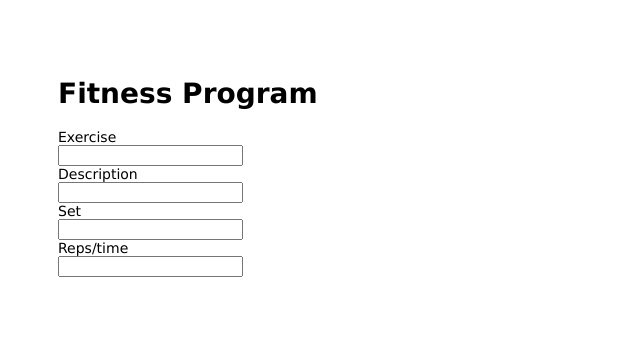
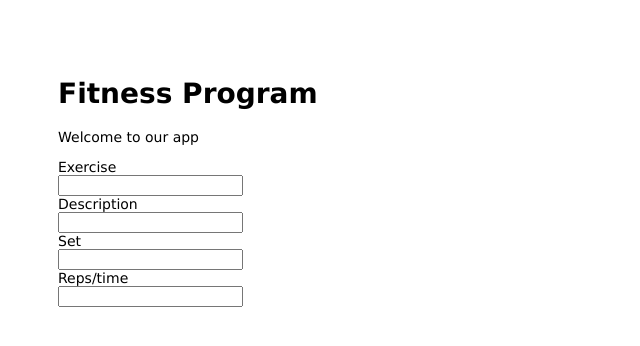
Before and after one commit to MartinBjerre/FitnessAppWebG13, a Node server app: page /addfitness/ in a window 1280 px wide. Shown: the top 346 px of the page, without its empty margins (0-640 px from the left). Run offline with Node 20, Linux system fonts and the light colour scheme; some libraries are stand-ins or nearby versions.

Commit message:
Added one line in addfitness.pug

```diff
--- a/app_server/views/addfitness.pug
+++ b/app_server/views/addfitness.pug
@@ -4,6 +4,7 @@ block content
     .row.page-header
         .col-lg-12
             h1 Fitness Program
+            p.lead Welcome to our app
             .row
                 .col-xs-12.col-md-6
                 form.form-horizontal(action="/routes", method="get", role="form")
--- a/package.json
+++ b/package.json
@@ -15,6 +15,7 @@
     "debug": "~2.6.3",
     "express": "~4.15.2",
     "mongoose": "^4.11.10",
+    "mongoose-version": "^1.1.0",
     "morgan": "~1.8.1",
     "pug": "~2.0.0-beta11",
     "save": "^2.3.1",
```
Also changed, not shown: 1 other file.
